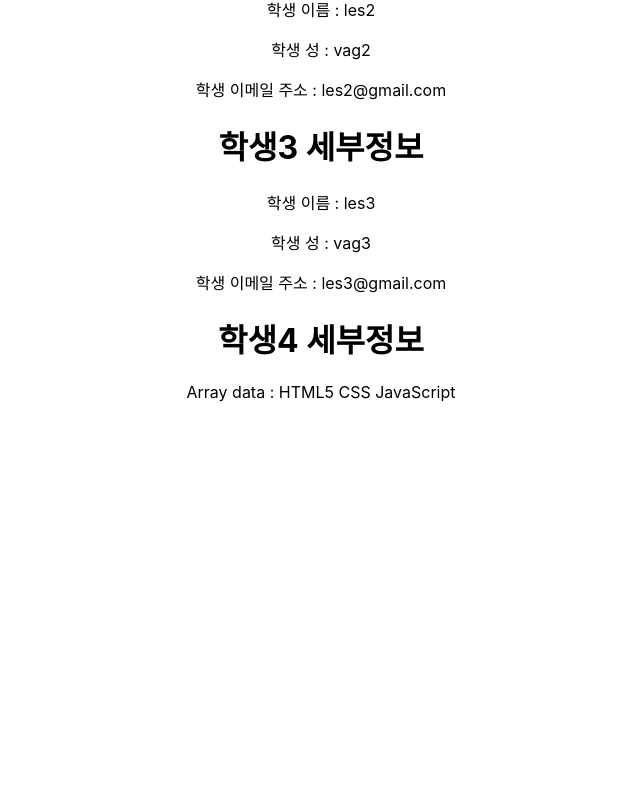
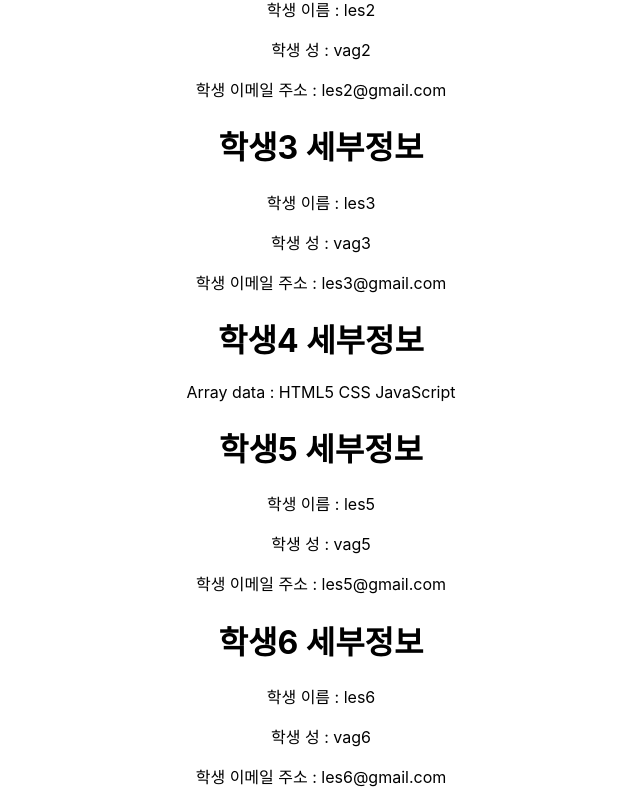
Before and after one commit to seedevk8s/react-basics, a React (Create React App) app: page / in a window 1280 px wide. Shown: the part 1566-2370 px from the top of the page, without its empty margins (319-959 px from the left). Before the commit the page ends 1984 px from the top, so only its background shows below. Built offline with nearby package versions, Linux system fonts and the light colour scheme.

Commit message:
전달받은 props를 data destructuring하기

```diff
--- a/src/App.js
+++ b/src/App.js
@@ -17,6 +17,8 @@ import Student from './components/Student';
 import Student2 from './components/Student2';
 import Student3 from './components/Student3';
 import Student4 from './components/Student4';
+import Student5 from './components/Student5';
+import Student6 from './components/Student6';
 
 function App() {
 
@@ -65,6 +67,16 @@ function App() {
       <Student4
         data = {skills}
       />
+      <Student5
+         firstName = "les5"
+         lastName = "vag5"
+         email = "les5@gmail.com"
+      />
+      <Student6
+         firstName = "les6"
+         lastName = "vag6"
+         email = "les6@gmail.com"
+      />
     </div>
   );
 }
--- /dev/null
+++ b/src/components/Student5.js
@@ -0,0 +1,13 @@
+const Student5 = ({firstName, lastName, email}) => {
+
+    return (
+        <div>
+            <h1>학생5 세부정보</h1>
+            <p>학생 이름 : {firstName}</p>
+            <p>학생 성 : {lastName}</p>
+            <p>학생 이메일 주소 : {email}</p>
+        </div>
+    )
+}
+
+export default Student5
--- /dev/null
+++ b/src/components/Student6.js
@@ -0,0 +1,14 @@
+const Student6 = (props) => {
+
+    const {firstName, lastName, email} = props
+    return (
+        <div>
+            <h1>학생6 세부정보</h1>
+            <p>학생 이름 : {firstName}</p>
+            <p>학생 성 : {lastName}</p>
+            <p>학생 이메일 주소 : {email}</p>
+        </div>
+    )
+}
+
+export default Student6
```
